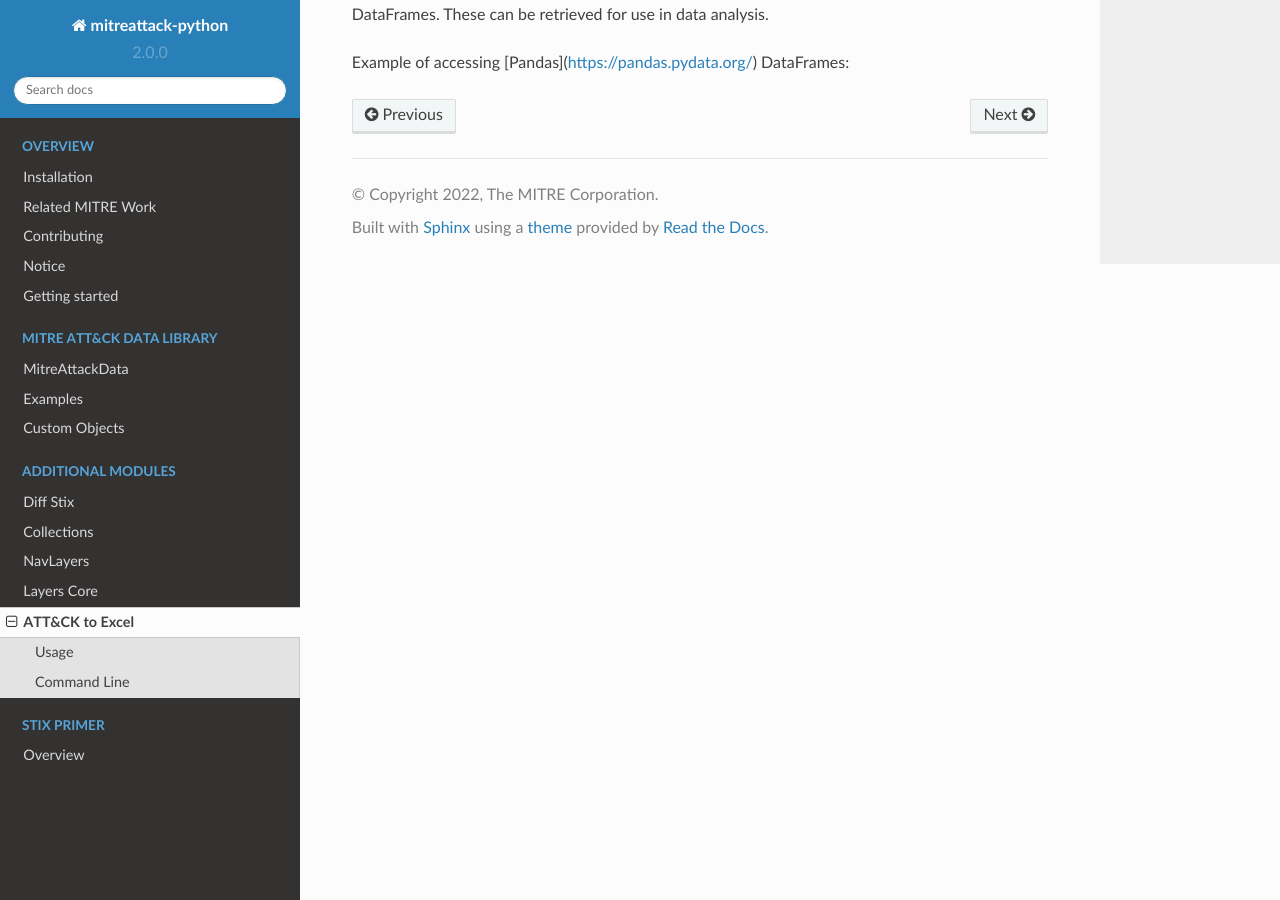
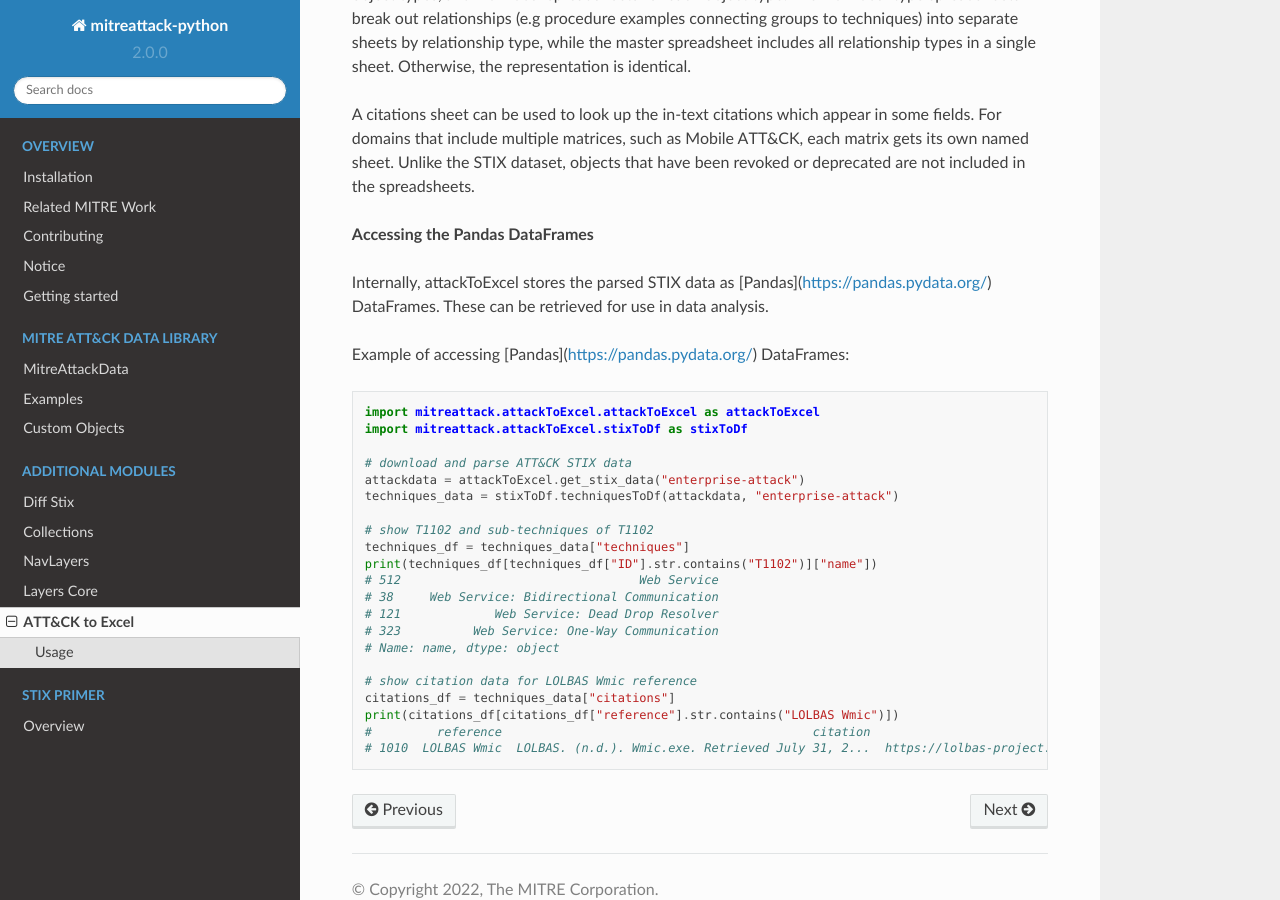
Before and after one commit to mitre-attack/mitreattack-python, a Sphinx documentation site: the page built from docs/attacktoexcel.rst, in a window 1280 px wide and 900 px high, scrolled down 1822 px. Built offline with Sphinx 7.4.7 and the Read the Docs theme 2.0.0, drawn with Linux system fonts in a browser that asks for light colours; pages that are not in the unit, such as notebooks, are missing from menus; some of the changed text lies outside the part shown.

Commit message:
cleaning up attacktoexcel

```diff
--- a/docs/attacktoexcel.rst
+++ b/docs/attacktoexcel.rst
@@ -7,24 +7,26 @@ It also provides a means to access ATT&CK data as [Pandas](https://pandas.pydata
 Usage
 -----
 
-Command Line
------
+**Command Line**
 
 Print full usage instructions:
 
 .. code:: bash
+
     python3 attackToExcel.py -h
 
 
 Example execution:
 
 .. code:: bash
+
     python3 attackToExcel.py
 
 
 Build a excel files corresponding to a specific domain and version of ATT&CK:
 
 .. code:: bash
+
     python3 attackToExcel -domain mobile-attack -version v5.0
 
 
@@ -33,6 +35,7 @@ Build a excel files corresponding to a specific domain and version of ATT&CK:
 Example execution targeting a specific domain and version:
 
 .. code-block:: python
+
     import mitreattack.attackToExcel.attackToExcel as attackToExcel
 
     attackToExcel.export("mobile-attack", "v5.0", "/path/to/export/folder")
@@ -121,6 +124,7 @@ These can be retrieved for use in data analysis.
 Example of accessing [Pandas](https://pandas.pydata.org/) DataFrames:
 
 .. code-block:: python
+
     import mitreattack.attackToExcel.attackToExcel as attackToExcel
     import mitreattack.attackToExcel.stixToDf as stixToDf
 
```
